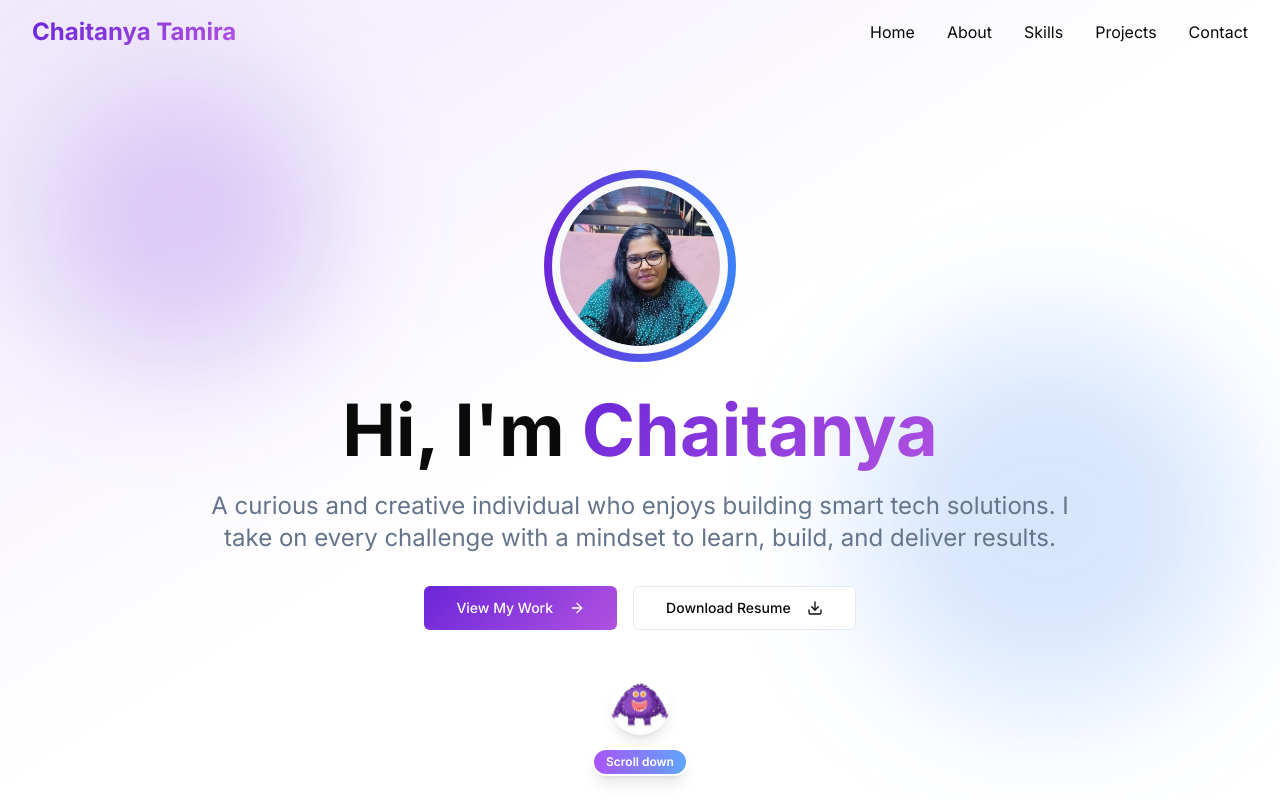
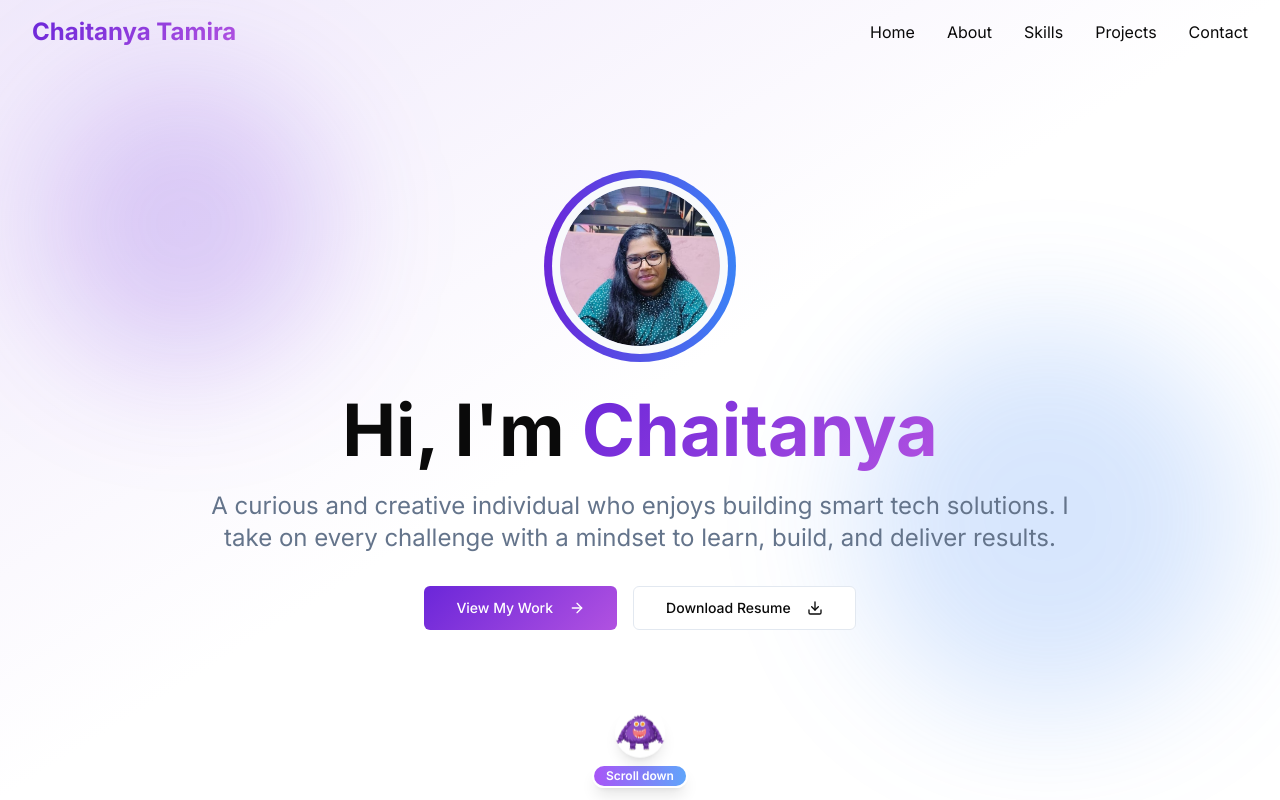
Before and after one commit to chaitanyatamira/chaitanya-tamira-portfolio, a React (Vite) app: page / in a window 1280 px wide. Shown: the top 800 px of the page. Built offline with nearby package versions, Linux system fonts and the light colour scheme.

Commit message:
updated scroll down

```diff
--- a/src/components/Hero.tsx
+++ b/src/components/Hero.tsx
@@ -64,15 +64,15 @@ const Hero = () => {
         </div>
       </div>
       {/* Animated Character Scroll Down Indicator */}
-      <div className="absolute left-1/2 bottom-6 transform -translate-x-1/2 flex flex-col items-center z-20">
+      <div className="absolute left-1/2 bottom-3 transform -translate-x-1/2 flex flex-col items-center z-20">
         <div className="animate-bounce">
           <img
             src="/hairy-purple-alien-monster-cartoon-character.png"
             alt="Scroll Down Character"
-            className="w-[60px] h-[60px] object-contain rounded-full shadow-lg"
+            className="w-[50px] h-[50px] object-contain rounded-full shadow-lg"
           />
         </div>
-        <div className="mt-2 px-3 py-1 rounded-full text-xs font-semibold shadow-lg bg-gradient-to-r from-purple-500 to-blue-400 text-white border-2 border-white">
+        <div className="mt-0.5 px-3 py-0.5 rounded-full text-xs font-semibold shadow-lg bg-gradient-to-r from-purple-500 to-blue-400 text-white border-2 border-white">
           Scroll down
         </div>
       </div>
```
